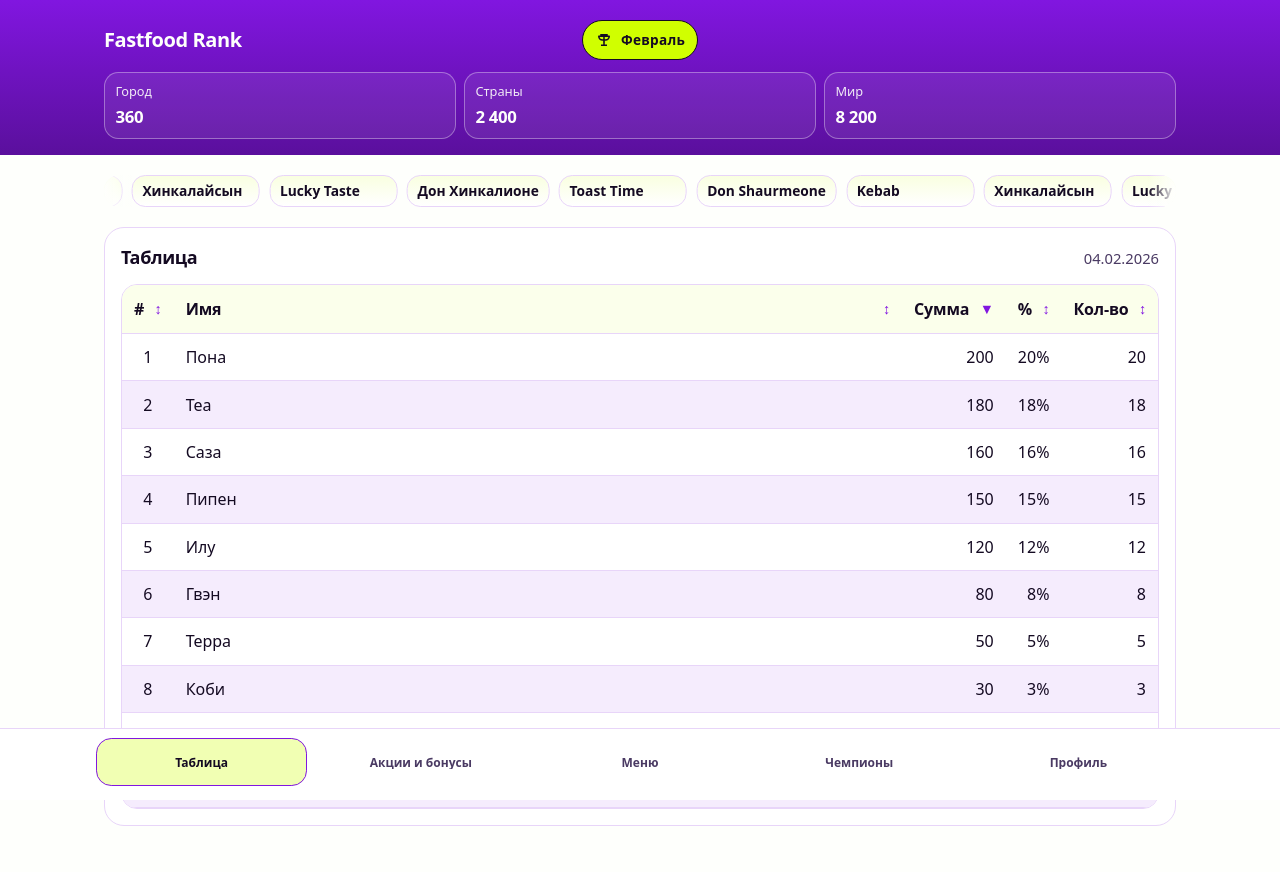
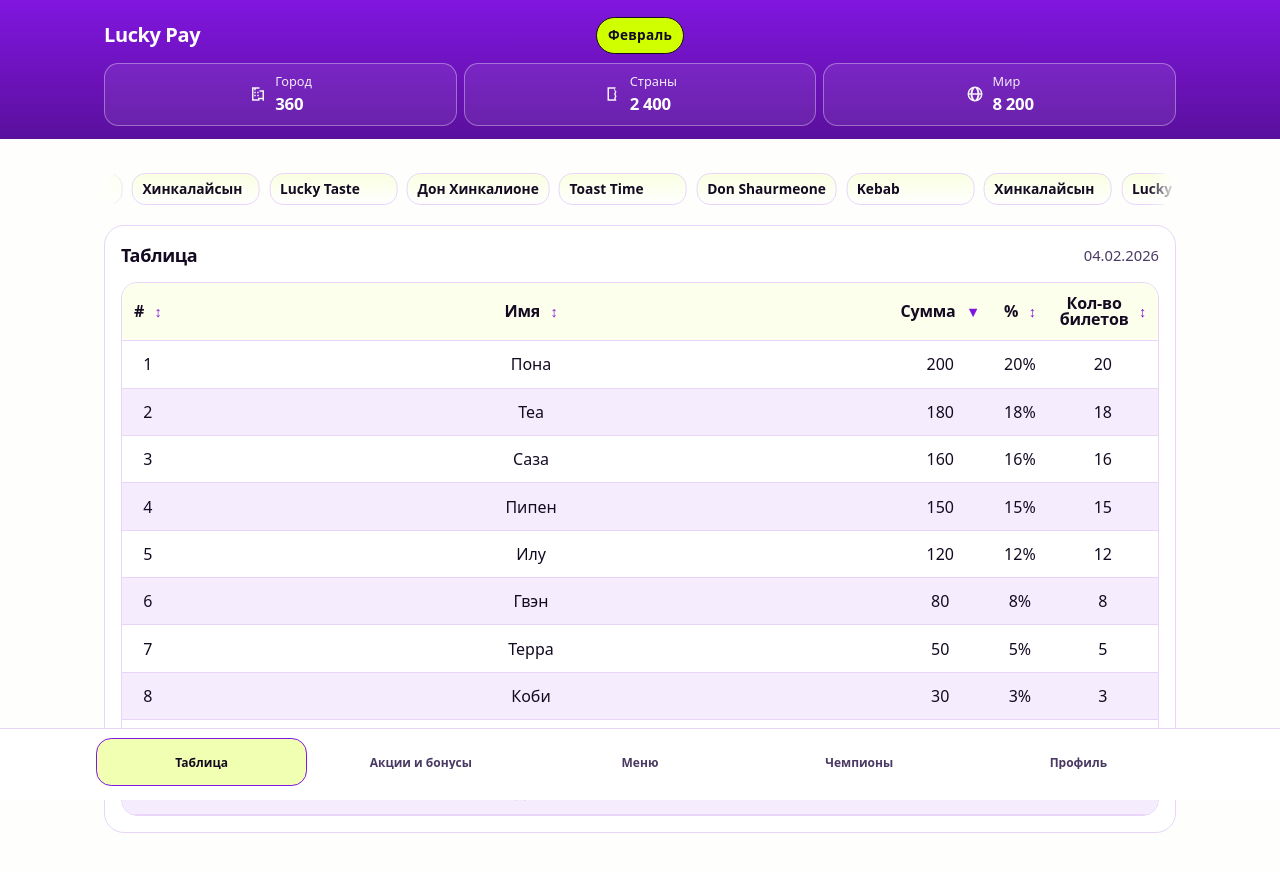
Before and after one commit to aibeek/pro, a React (Vite) app: page / in a window 1280 px wide. Shown: the top 872 px of the page. Built offline with nearby package versions, Linux system fonts and the light colour scheme.

Commit message:
feat: rebrand to Lucky Pay and

```diff
--- a/index.html
+++ b/index.html
@@ -4,7 +4,7 @@
     <meta charset="UTF-8" />
     <link rel="icon" type="image/svg+xml" href="/vite.svg" />
     <meta name="viewport" content="width=device-width, initial-scale=1.0" />
-    <title>Fastfood Rank</title>
+    <title>Lucky Pay</title>
   </head>
   <body>
     <div id="root"></div>
--- a/src/App.module.css
+++ b/src/App.module.css
@@ -35,10 +35,22 @@
   gap: 1rem;
 }
 
+.brandsBar {
+  position: sticky;
+  top: var(--app-header-h, 0px);
+  z-index: 39;
+  padding-top: 0.65rem;
+  background: var(--brand-bg);
+}
+
 @media (min-width: 768px) {
   .main {
     padding: calc(var(--app-header-h, 0px) + 1.25rem) 1.5rem 5.5rem;
     gap: 1.25rem;
+  }
+
+  .brandsBar {
+    padding-top: 0.85rem;
   }
 }
 
--- a/src/App.tsx
+++ b/src/App.tsx
@@ -1,6 +1,7 @@
-import { useEffect, useState } from 'react'
+import { useEffect, useMemo, useState } from 'react'
 import styles from './App.module.css'
 import { AppHeader } from './components/AppHeader/AppHeader'
+import { BrandsSection } from './components/BrandsSection/BrandsSection'
 import { BottomNav, type NavKey } from './components/BottomNav/BottomNav'
 import { HomePage } from './pages/HomePage'
 import { ChampionsPage } from './pages/ChampionsPage'
@@ -9,10 +10,15 @@ import { MenuPage } from './pages/MenuPage'
 import { ProfilePage } from './pages/ProfilePage'
 
 export default function App() {
+  const brands = useMemo(
+    () => ['Don Shaurmeone', 'Kebab', 'Хинкалайсын', 'Lucky Taste', 'Дон Хинкалионе', 'Toast Time'],
+    [],
+  )
+
   const stats = [
-    { label: 'Город', value: 360 },
-    { label: 'Страны', value: 2400 },
-    { label: 'Мир', value: 8200 },
+    { label: 'Город', value: 360, icon: 'city' as const },
+    { label: 'Страны', value: 2400, icon: 'countries' as const },
+    { label: 'Мир', value: 8200, icon: 'world' as const },
   ]
 
   const [route, setRoute] = useState<'home' | 'champions' | 'promos' | 'menu' | 'profile'>(() => {
@@ -54,6 +60,9 @@ export default function App() {
       <AppHeader stats={stats} />
 
       <main className={styles.main} aria-label="Контент">
+        <div className={styles.brandsBar}>
+          <BrandsSection id="brands" brands={brands} showHeader={false} />
+        </div>
         {route === 'home' && <HomePage />}
         {route === 'champions' && <ChampionsPage />}
         {route === 'promos' && <PromosPage />}
--- a/src/components/AppHeader/AppHeader.module.css
+++ b/src/components/AppHeader/AppHeader.module.css
@@ -12,14 +12,14 @@
 .inner {
   max-width: 1120px;
   margin: 0 auto;
-  padding: 1rem 1rem 0.9rem;
+  padding: 0.8rem 1rem 0.75rem;
   display: grid;
-  gap: 0.75rem;
+  gap: 0.6rem;
 }
 
 @media (min-width: 768px) {
   .inner {
-    padding: 1.25rem 1.5rem 1rem;
+    padding: 1.05rem 1.5rem 0.85rem;
   }
 }
 
@@ -54,7 +54,7 @@
   display: inline-flex;
   align-items: center;
   gap: 0.5rem;
-  padding: 0.55rem 0.75rem;
+  padding: 0.45rem 0.7rem;
   border-radius: 999px;
   background: var(--brand-accent);
   color: var(--brand-text);
@@ -82,24 +82,43 @@
 .stats {
   display: grid;
   grid-template-columns: repeat(3, minmax(0, 1fr));
-  gap: 0.5rem;
+  gap: 0.45rem;
   margin: 0;
 }
 
 .stat {
   border: 1px solid color-mix(in srgb, var(--brand-on-primary) 35%, transparent);
   border-radius: 0.9rem;
-  padding: 0.55rem 0.65rem;
+  padding: 0.5rem 0.6rem;
   background: color-mix(in srgb, white 8%, transparent);
+  display: flex;
+  align-items: center;
+  justify-content: center;
+  gap: 0.55rem;
+  text-align: left;
+}
+
+.statIcon {
+  display: inline-flex;
+  opacity: 0.95;
+  flex: 0 0 auto;
+}
+
+.statText {
+  min-width: 0;
+  display: flex;
+  flex-direction: column;
+  align-items: flex-start;
 }
 
 .statLabel {
+  margin: 0;
   font-size: 0.8rem;
   opacity: 0.9;
 }
 
 .statValue {
-  margin: 0.2rem 0 0;
+  margin: 0;
   font-weight: 900;
   font-size: 1.05rem;
   letter-spacing: -0.02em;
--- a/src/components/AppHeader/AppHeader.tsx
+++ b/src/components/AppHeader/AppHeader.tsx
@@ -4,10 +4,33 @@ import styles from './AppHeader.module.css'
 export type HeaderStat = {
   label: string
   value: number
+  icon: 'city' | 'countries' | 'world'
 }
 
 export function AppHeader({ stats }: { stats: HeaderStat[] }) {
   const ref = useRef<HTMLElement | null>(null)
+
+  const renderStatIcon = (icon: HeaderStat['icon']) => {
+    if (icon === 'city') {
+      return (
+        <svg viewBox="0 0 24 24" width="18" height="18" fill="currentColor">
+          <path d="M4 21V3h10v4h6v14h-2v-2h-4v2H4Zm2-2h6v-2h6v2V9h-4V5H6v14Zm1-10h2v2H7V9Zm0 4h2v2H7v-2Zm0-8h2v2H7V5Zm4 4h2v2h-2V9Zm0 4h2v2h-2v-2Z" />
+        </svg>
+      )
+    }
+    if (icon === 'countries') {
+      return (
+        <svg viewBox="0 0 24 24" width="18" height="18" fill="currentColor">
+          <path d="M6 3h11l-1.2 3L18 9l-1.2 3L18 15l-1.2 3L18 21H6V3Zm2 2v14h7.4l-.6-1.5L16 15l-1.2-3L16 9l-1.2-3L15.4 5H8Z" />
+        </svg>
+      )
+    }
+    return (
+      <svg viewBox="0 0 24 24" width="18" height="18" fill="currentColor">
+        <path d="M12 2a10 10 0 1 0 .001 20.001A10 10 0 0 0 12 2Zm7.94 9H17.9a15.7 15.7 0 0 0-1.64-6.03A8.03 8.03 0 0 1 19.94 11ZM12 4c.86 0 2.56 2.07 3.39 7H8.61C9.44 6.07 11.14 4 12 4ZM4.06 13H6.1a15.7 15.7 0 0 0 1.64 6.03A8.03 8.03 0 0 1 4.06 13Zm0-2A8.03 8.03 0 0 1 7.74 4.97 15.7 15.7 0 0 0 6.1 11H4.06ZM12 20c-.86 0-2.56-2.07-3.39-7h6.78C14.56 17.93 12.86 20 12 20Zm4.26-.97A15.7 15.7 0 0 0 17.9 13h2.04a8.03 8.03 0 0 1-3.68 6.03Z" />
+      </svg>
+    )
+  }
 
   useLayoutEffect(() => {
     const el = ref.current
@@ -29,15 +52,10 @@ export function AppHeader({ stats }: { stats: HeaderStat[] }) {
       <div className={styles.inner}>
         <div className={styles.topRow}>
           <div className={styles.brand}>
-            <span className={styles.title}>Fastfood Rank</span>
+            <span className={styles.title}>Lucky Pay</span>
           </div>
 
           <div className={styles.prize} role="status" aria-label="Prize">
-            <span className={styles.prizeIcon} aria-hidden="true">
-              <svg viewBox="0 0 24 24" width="18" height="18" fill="currentColor">
-                <path d="M7 4h10v2h2a1 1 0 0 1 1 1c0 3.314-2.686 6-6 6h-1.1A5.002 5.002 0 0 1 13 15.9V18h3v2H8v-2h3v-2.1A5.002 5.002 0 0 1 11.1 13H10c-3.314 0-6-2.686-6-6a1 1 0 0 1 1-1h2V4Zm0 4H6.05A4.002 4.002 0 0 0 10 11h1V8H7Zm10 0h-4v3h1a4.002 4.002 0 0 0 3.95-3H17Z" />
-              </svg>
-            </span>
             <span className={styles.prizeText}>Февраль</span>
           </div>
 
@@ -47,8 +65,13 @@ export function AppHeader({ stats }: { stats: HeaderStat[] }) {
         <dl className={styles.stats} aria-label="Статистика">
           {stats.map((s) => (
             <div key={s.label} className={styles.stat}>
-              <dt className={styles.statLabel}>{s.label}</dt>
-              <dd className={styles.statValue}>{s.value.toLocaleString('ru-RU')}</dd>
+              <span className={styles.statIcon} aria-hidden="true">
+                {renderStatIcon(s.icon)}
+              </span>
+              <div className={styles.statText}>
+                <dt className={styles.statLabel}>{s.label}</dt>
+                <dd className={styles.statValue}>{s.value.toLocaleString('ru-RU')}</dd>
+              </div>
             </div>
           ))}
         </dl>
--- a/src/components/RatingTable/RatingTable.module.css
+++ b/src/components/RatingTable/RatingTable.module.css
@@ -7,17 +7,9 @@
 
 .headerRow {
   display: flex;
-  flex-direction: column;
-  gap: 0.35rem;
-}
-
-@media (min-width: 720px) {
-  .headerRow {
-    flex-direction: row;
-    align-items: baseline;
-    justify-content: space-between;
-    gap: 1rem;
-  }
+  align-items: center;
+  justify-content: space-between;
+  gap: 1rem;
 }
 
 .title {
@@ -29,6 +21,7 @@
 .hint {
   color: var(--brand-muted);
   font-size: 0.92rem;
+  white-space: nowrap;
 }
 
 .tableWrap {
@@ -102,14 +95,14 @@
 .th {
   padding: 0;
   border-bottom: 1px solid var(--brand-border);
-  text-align: left;
+  text-align: center;
   white-space: nowrap;
 }
 
 .thNumeric {
   padding: 0;
   border-bottom: 1px solid var(--brand-border);
-  text-align: right;
+  text-align: center;
   white-space: nowrap;
 }
 
@@ -117,7 +110,7 @@
   width: 100%;
   display: inline-flex;
   align-items: center;
-  justify-content: space-between;
+  justify-content: center;
   gap: 0.65rem;
   padding: 0.75rem 0.75rem;
   background: transparent;
@@ -135,8 +128,10 @@
 }
 
 .thLabel {
-  display: inline-flex;
-  gap: 0.35rem;
+  display: inline-block;
+  max-width: 100%;
+  white-space: normal;
+  line-height: 1.05;
 }
 
 .sortIcon {
@@ -171,12 +166,13 @@
   overflow: hidden;
   text-overflow: ellipsis;
   white-space: nowrap;
+  text-align: center;
 }
 
 .tdNumeric {
   padding: 0.7rem 0.75rem;
   border-bottom: 1px solid var(--brand-border);
-  text-align: right;
+  text-align: center;
   white-space: nowrap;
   font-variant-numeric: tabular-nums;
 }
--- a/src/components/RatingTable/RatingTable.tsx
+++ b/src/components/RatingTable/RatingTable.tsx
@@ -32,7 +32,7 @@ const columns: Column[] = [
   },
   {
     key: 'ticketsCount',
-    label: 'Кол-во',
+    label: 'Кол-во билетов',
     numeric: true,
     getValue: (r) => r.ticketsCount,
     format: (r) => r.ticketsCount.toLocaleString('ru-RU'),
@@ -107,7 +107,15 @@ export function RatingTable({ id, title, rows }: { id: string; title: string; ro
                       onClick={() => onSort(col.key)}
                       aria-label={`Сортировать по: ${col.label}`}
                     >
-                      <span className={styles.thLabel}>{col.label}</span>
+                      <span className={styles.thLabel}>
+                        {col.key === 'ticketsCount' ? (
+                          <>
+                            Кол-во<wbr />билетов
+                          </>
+                        ) : (
+                          col.label
+                        )}
+                      </span>
                       <span className={styles.sortIcon} aria-hidden="true">
                         {isActive ? (sortDir === 'asc' ? '▲' : '▼') : '↕'}
                       </span>
--- a/src/pages/HomePage.tsx
+++ b/src/pages/HomePage.tsx
@@ -1,24 +1,9 @@
-import { useMemo } from 'react'
-import { BrandsSection } from '../components/BrandsSection/BrandsSection'
 import { RatingTable } from '../components/RatingTable/RatingTable'
 import { ticketTableRows } from '../data/ticketTableRows'
 
 export function HomePage() {
-  const brands = useMemo(
-    () => [
-      'Don Shaurmeone',
-      'Kebab',
-      'Хинкалайсын',
-      'Lucky Taste',
-      'Дон Хинкалионе',
-      'Toast Time',
-    ],
-    [],
-  )
-
   return (
     <>
-      <BrandsSection id="brands" brands={brands} showHeader={false} />
       <RatingTable id="table" title="Таблица" rows={ticketTableRows} />
     </>
   )
```
